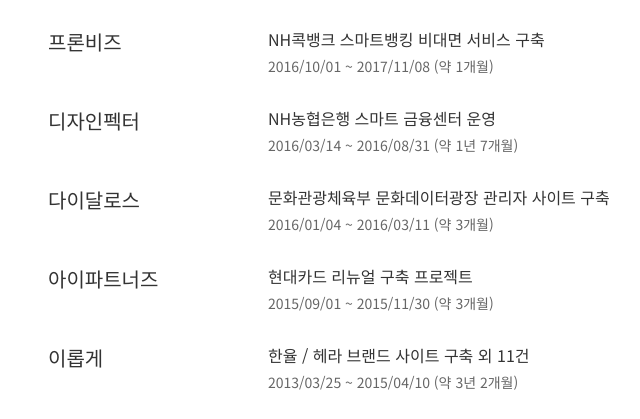
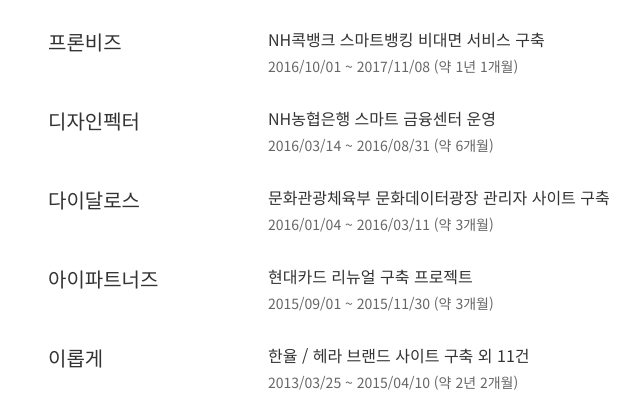
Before and after one commit to miny2on9/resume, a plain HTML site: page index.html in a window 1280 px wide. Shown: the part 2282-2701 px from the top of the page, 362-1002 px from the left. Drawn offline with Linux system fonts and the light colour scheme.

Commit message:
경력 사항 수정

```diff
--- a/index.html
+++ b/index.html
@@ -188,14 +188,14 @@
                   <strong>프론비즈</strong>
                   <ul>
                     <li>NH콕뱅크 스마트뱅킹 비대면 서비스 구축</li>
-                    <li>2016/10/01 ~ 2017/11/08 (약 1개월)</li>
+                    <li>2016/10/01 ~ 2017/11/08 (약 1년 1개월)</li>
                   </ul>
                 </li>
                 <li>
                   <strong>디자인펙터</strong>
                   <ul>
                     <li>NH농협은행 스마트 금융센터 운영</li>
-                    <li>2016/03/14 ~ 2016/08/31 (약 1년 7개월)</li>
+                    <li>2016/03/14 ~ 2016/08/31 (약 6개월)</li>
                   </ul>
                 </li>
                 <li>
@@ -216,7 +216,7 @@
                   <strong>이롭게</strong>
                   <ul>
                     <li>한율 / 헤라 브랜드 사이트 구축 외 11건</li>
-                    <li>2013/03/25 ~ 2015/04/10 (약 3년 2개월)</li>
+                    <li>2013/03/25 ~ 2015/04/10 (약 2년 2개월)</li>
                   </ul>
                 </li>
                 <li>
```
